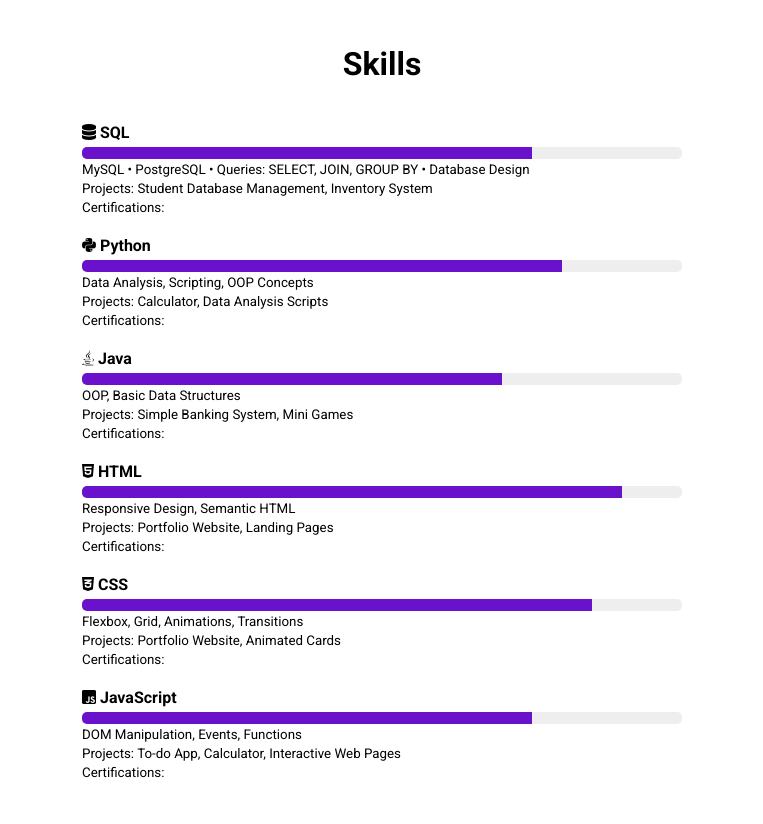
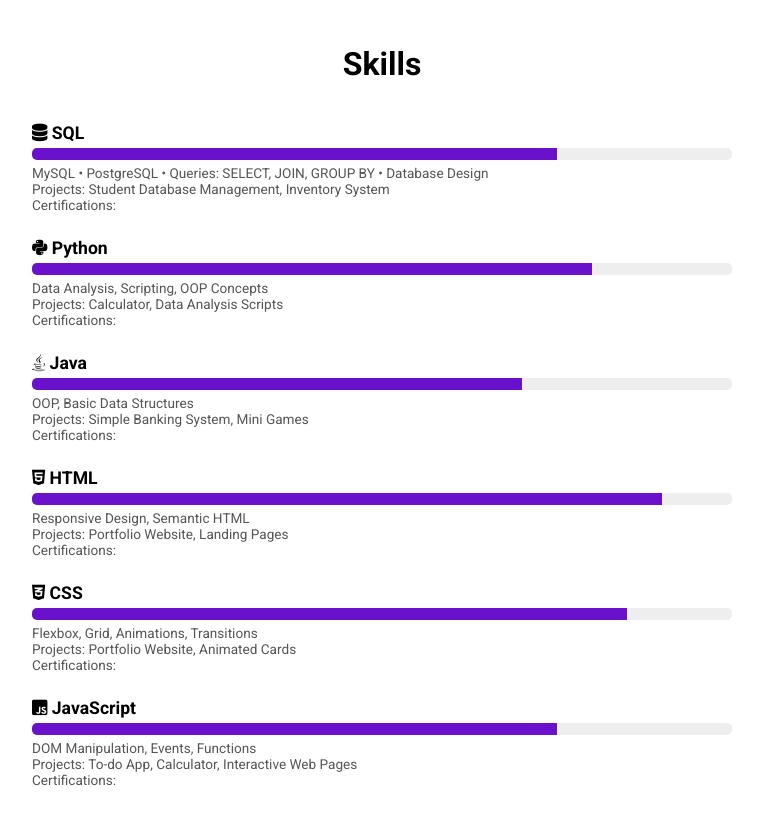
Before and after one commit to nallamekalavignesh/portfolio, a plain HTML site: page index.html in a window 1280 px wide. Shown: the part 720-1544 px from the top of the page, without its empty margins (258-1021 px from the left). Drawn offline with Linux system fonts and the light colour scheme.

Commit message:
Update style.css

```diff
--- a/style.css
+++ b/style.css
@@ -50,22 +50,23 @@ body {
 
 /* Skills */
 .skills {
-    max-width: 600px;
+    max-width: 700px;
     margin: 0 auto;
     text-align: left;
 }
 .skill {
-    margin-bottom: 20px;
+    margin-bottom: 25px;
 }
 .skill span {
     font-weight: bold;
+    font-size: 1.1rem;
 }
 .bar {
     background: #eee;
     border-radius: 5px;
     overflow: hidden;
     height: 12px;
-    margin-top: 5px;
+    margin: 5px 0;
 }
 .fill {
     background: #6a11cb;
@@ -73,8 +74,12 @@ body {
     width: 0;
     animation: fillBar 2s forwards;
 }
-@keyframes fillBar {
-    to { width: var(--width); }
+@keyframes fillBar { to { width: var(--width); } }
+small {
+    display: block;
+    font-size: 0.85rem;
+    color: #555;
+    margin-top: 5px;
 }
 
 /* Projects */
@@ -90,6 +95,7 @@ body {
     border-radius: 15px;
     width: 250px;
     transition: 0.3s;
+    text-align: center;
 }
 .project-card:hover {
     transform: translateY(-10px);
```
